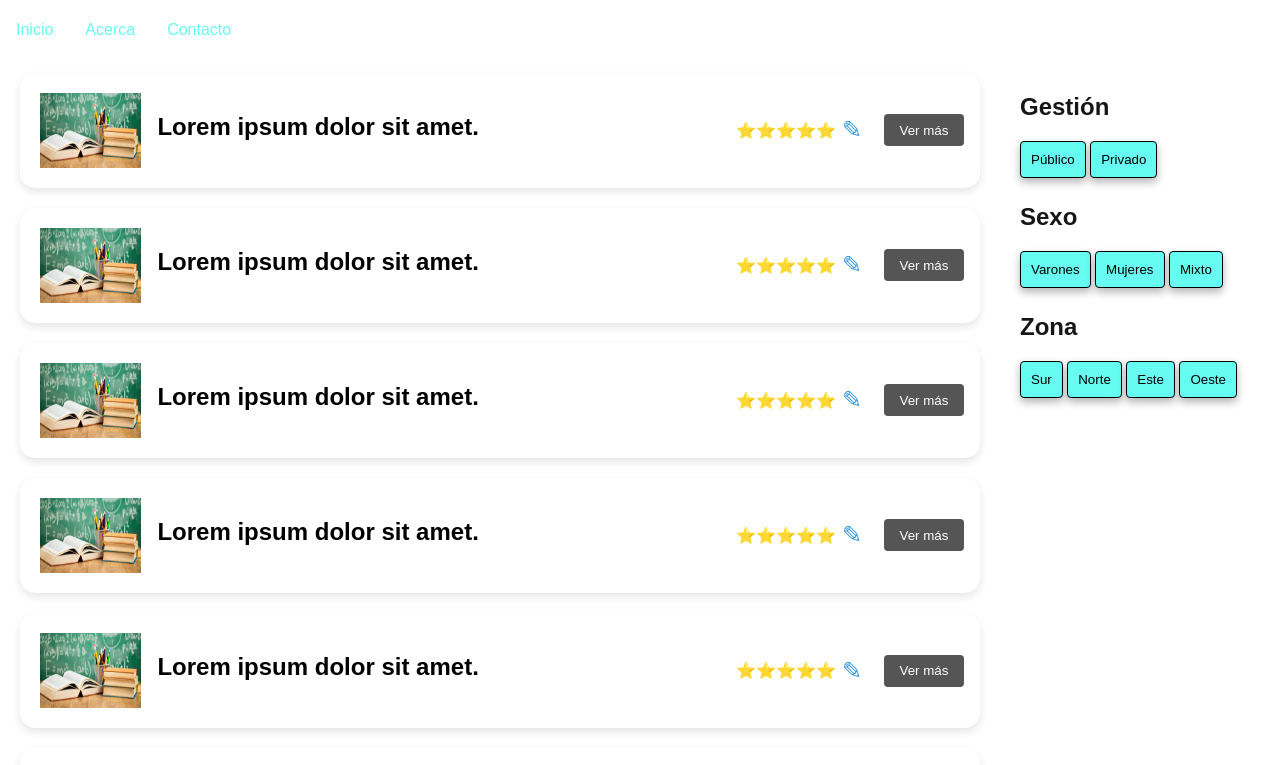
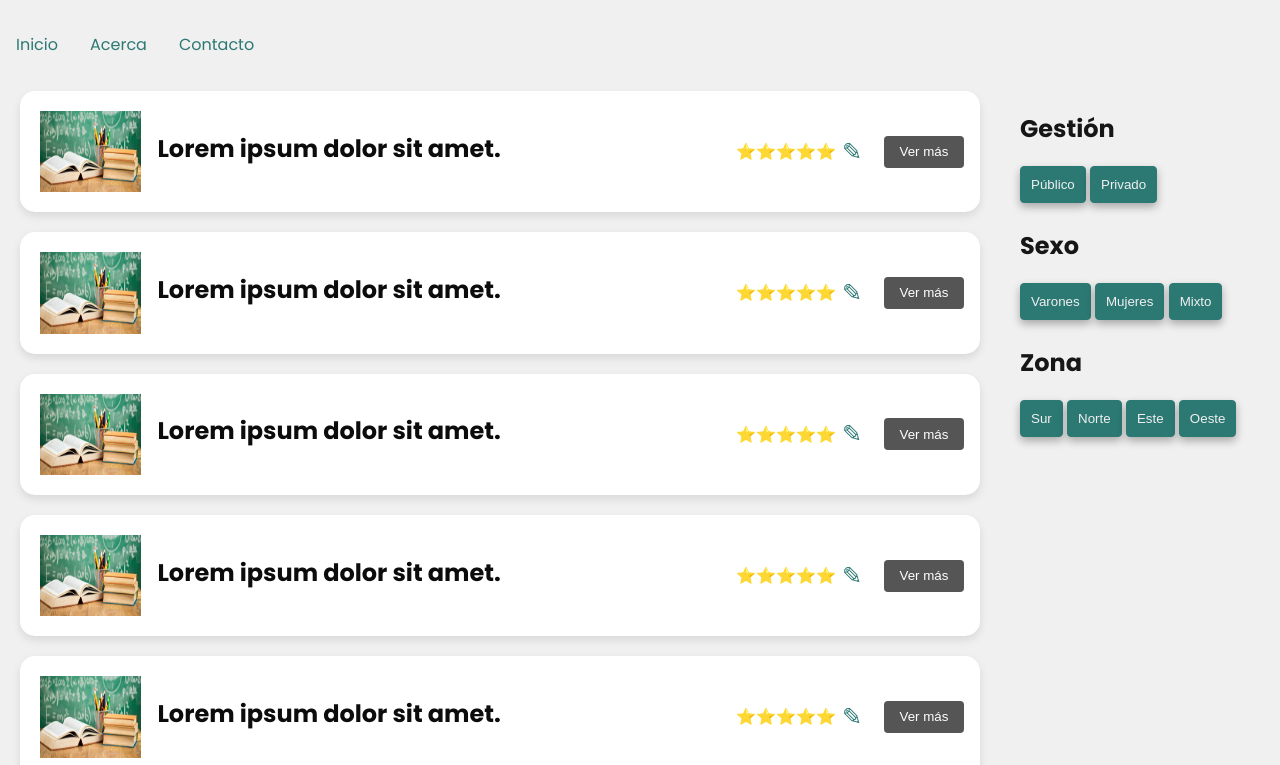
Before and after one commit to micachailee/educasalta, a plain HTML site: page admin_view.html in a window 1280 px wide. Shown: the part 93-858 px from the top of the page. Drawn offline with Linux system fonts and the light colour scheme.

Commit message:
cambios en admin

```diff
--- a/styles/admin.css
+++ b/styles/admin.css
@@ -1,8 +1,9 @@
 body {
-    font-family: 'Roboto Slab', Arial, sans-serif;
+    font-family: 'Poppins', sans-serif;
+    color: #0c0c0c;
+    background-color: #F0F0F0;
     margin: 0;
     padding: 0;
-    background-color: white;
 }
 
 header {
@@ -18,14 +19,14 @@ header {
 .navbar a {
     float: left;
     display: block;
-    color: #66FCF1;
+    color: #2c7873;
     text-align: center;
     padding: 14px 16px;
     text-decoration: none;
 }
 
 .navbar a:hover {
-    background-color: #66FCF1;
+    background-color: #2c7873;
     color: rgb(44, 14, 14);
 }
 
@@ -49,9 +50,9 @@ header {
 
 .category-button {
     padding: 10px;
-    background-color: #66FCF1;
-    color: black;
-    border: 1px solid black;
+    background-color: #2c7873;
+    color: #F0F0F0;
+    border: 1px solid #2c7873;
     border-radius: .25rem;
     margin-bottom: 5px;
     cursor: pointer;
@@ -59,9 +60,9 @@ header {
 }
 
 .category-button:hover {
-    background-color:  #171616;
-    border-color: #66FCF1;
-    color: #66FCF1;
+    background-color:  #F0F0F0;
+    border-color: #2c7873;
+    color: #2c7873;
 }
 
 .main-content {
@@ -110,7 +111,7 @@ h2 {
     border: none;
     background: none;
     font-size: 1.5rem;
-    color: #3498db;
+    color: #2c7873;
     cursor: pointer;
 }
 
@@ -182,11 +183,17 @@ h2 {
         display: none;
         position: absolute;
         z-index: 1;
+        background-color: #2c7873;
+    }
+    .category-button{
+        box-shadow: none;
+        margin: 0;
     }
     .category:hover .category-list{
+        border-bottom: #F0F0F0;
         display: block;
         margin: .5rem;
         border-radius: 5px;
-        background-color: #171616;
+        /* Cuando sea pantallas chicas que no cambie todo el boton, simplemente que se subraye */
     }
 }
--- a/styles/default.css
+++ b/styles/default.css
@@ -1 +1,2 @@
 @import "admin.css";
+@import url('https://fonts.googleapis.com/css2?family=Poppins:wght@400;600;700&display=swap');
```
